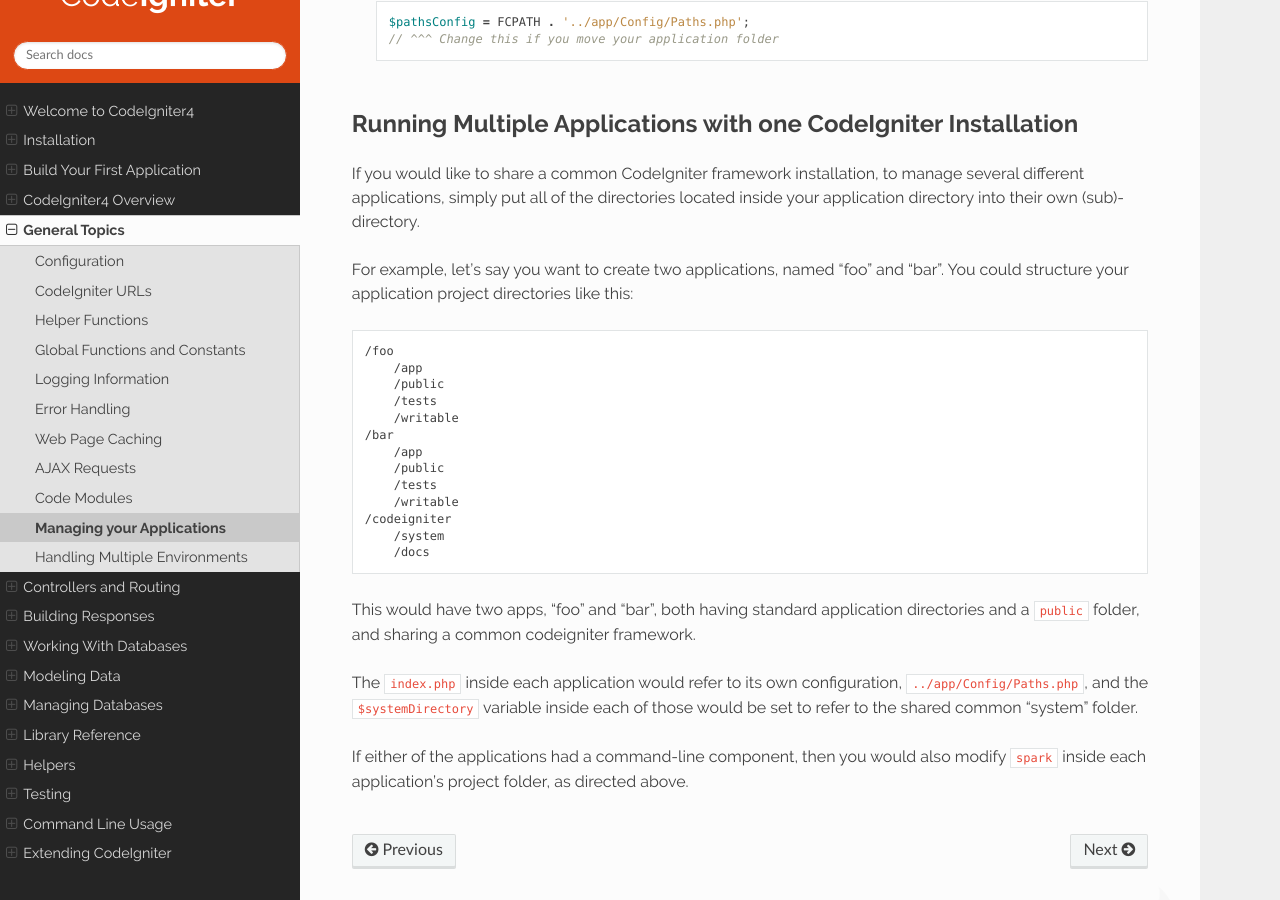
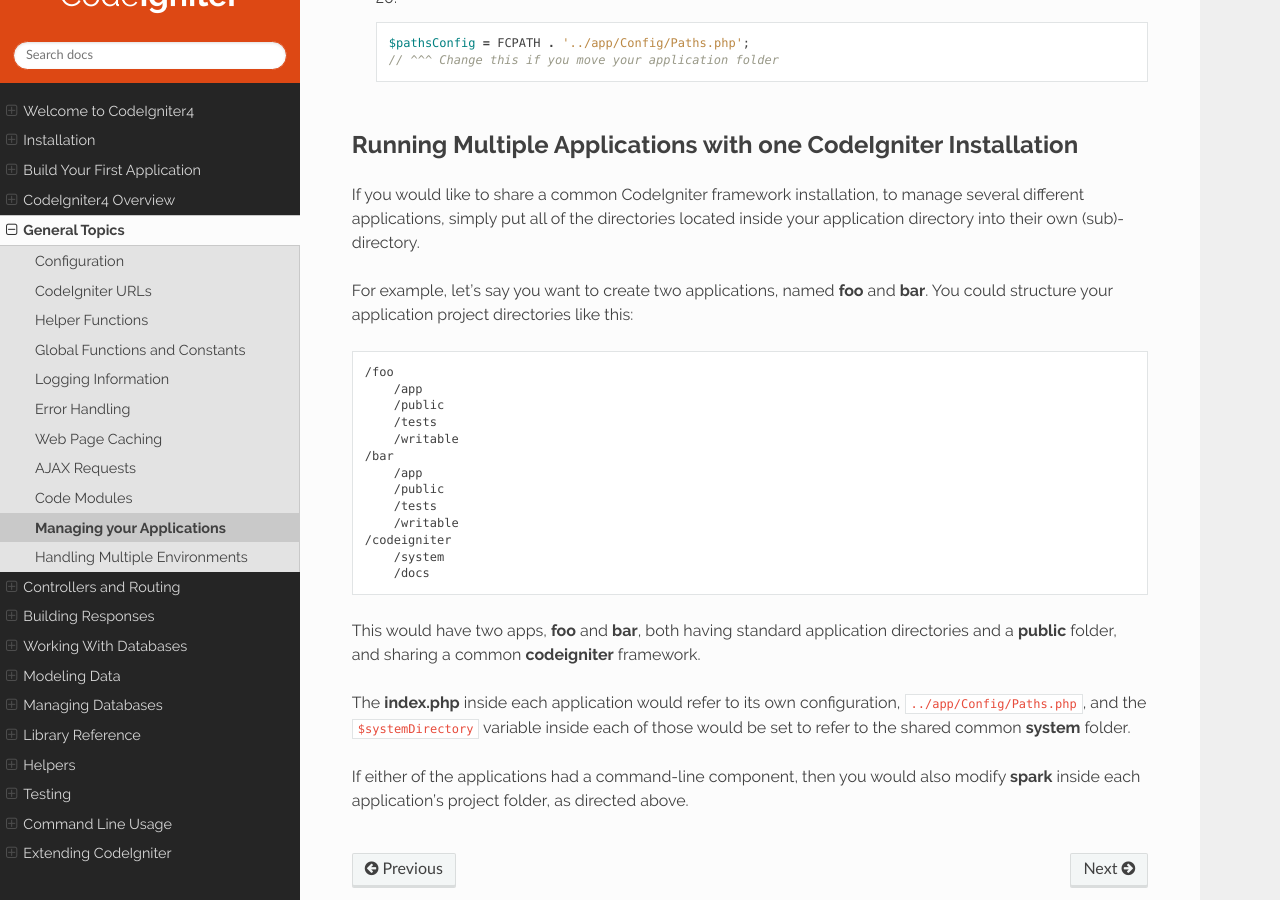
Before and after one commit to NEKOGET/ci4_user_guide_src, a Sphinx documentation site: the page built from source/general/managing_apps.rst, in a window 1280 px wide and 900 px high, scrolled down 722 px. Built offline with Sphinx 7.4.7 and the Read the Docs theme 2.0.0, drawn with Linux system fonts in a browser that asks for light colours.

```diff
--- a/source/general/managing_apps.rst
+++ b/source/general/managing_apps.rst
@@ -19,15 +19,15 @@ your main **app/Config/Paths.php** and set a *full server path* in the
     public $appDirectory = '/path/to/your/app';
 
 You will need to modify two additional files in your project root, so that
-they can find the ``Paths`` configuration file:
+they can find the **Paths** configuration file:
 
-- ``/spark`` runs command line apps; the path is specified on or about line 35::
+- **/spark** runs command line apps; the path is specified on or about line 35::
 
     $pathsConfig = 'app/Config/Paths.php';
     // ^^^ Change this line if you move your application folder
 
 
-- ``/public/index.php`` is the front controller for your webapp; the config
+- **/public/index.php** is the front controller for your webapp; the config
   path is specified on or about line 20::
 
     $pathsConfig = FCPATH . '../app/Config/Paths.php';
@@ -41,8 +41,8 @@ If you would like to share a common CodeIgniter framework installation, to manag
 several different applications, simply put all of the directories located
 inside your application directory into their own (sub)-directory.
 
-For example, let's say you want to create two applications, named "foo"
-and "bar". You could structure your application project directories like this:
+For example, let's say you want to create two applications, named **foo**
+and **bar**. You could structure your application project directories like this:
 
 .. code-block:: text
 
@@ -60,12 +60,12 @@ and "bar". You could structure your application project directories like this:
         /system
         /docs
 
-This would have two apps, "foo" and "bar", both having standard application directories
-and a ``public`` folder, and sharing a common codeigniter framework.
+This would have two apps, **foo** and **bar**, both having standard application directories
+and a **public** folder, and sharing a common **codeigniter** framework.
 
-The ``index.php`` inside each application would refer to its own configuration,
+The **index.php** inside each application would refer to its own configuration,
 ``../app/Config/Paths.php``, and the ``$systemDirectory`` variable inside each
-of those would be set to refer to the shared common "system" folder.
+of those would be set to refer to the shared common **system** folder.
 
 If either of the applications had a command-line component, then you would also
-modify ``spark`` inside each application's project folder, as directed above.
+modify **spark** inside each application's project folder, as directed above.
```
